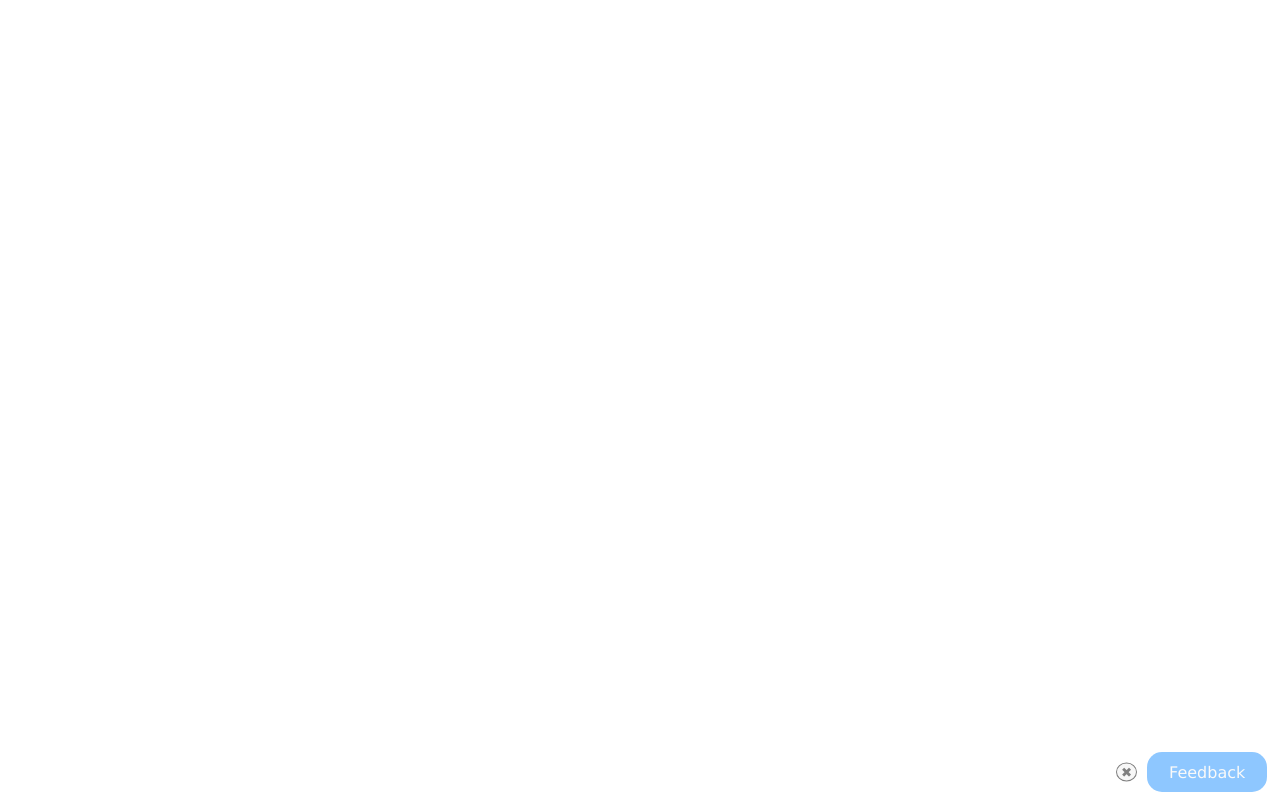
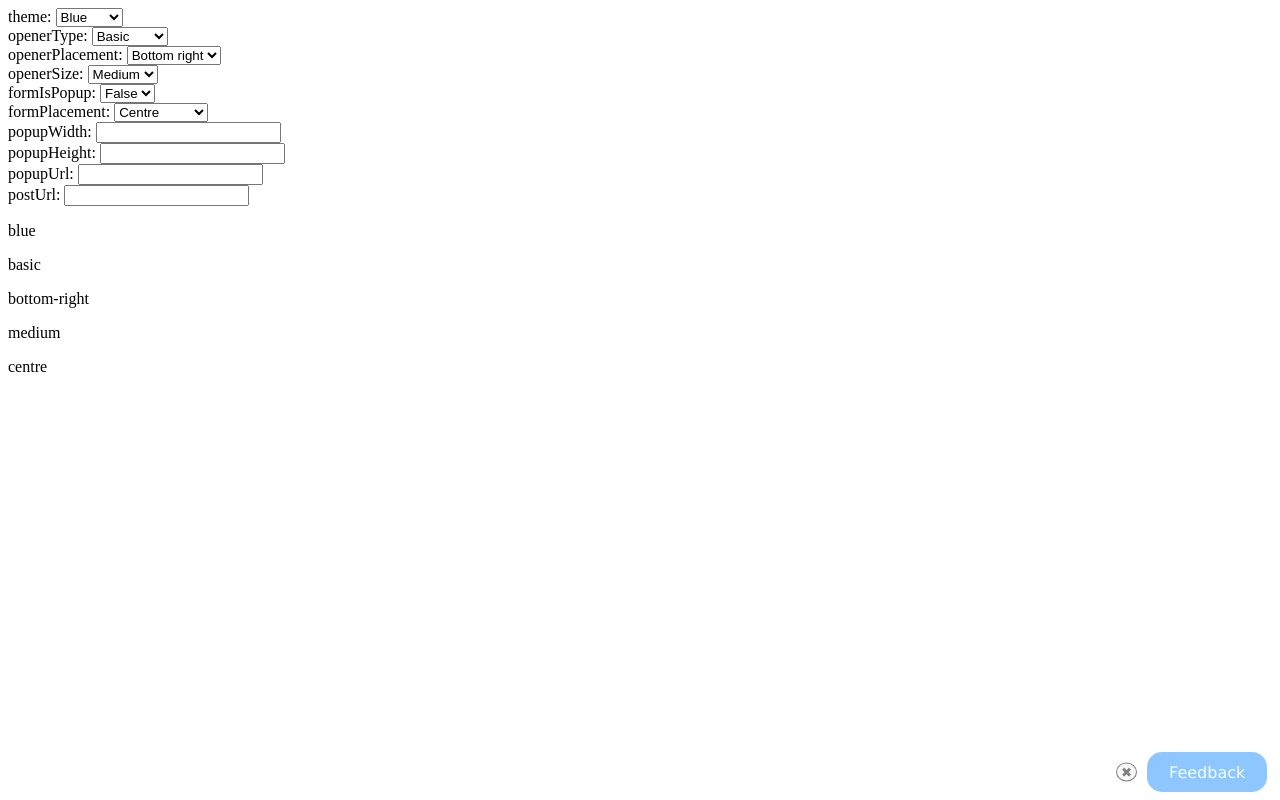
Before and after one commit to Edfernape/feedback-plugin, a React app: page / in a window 1280 px wide. Built offline with nearby package versions, Linux system fonts and the light colour scheme.

Commit message:
made progress in demo

```diff
--- /dev/null
+++ b/examples/src/Demo.jsx
@@ -0,0 +1,292 @@
+import React from 'react';
+import FeedbackPlugin from '../../src';
+
+export default class Demo extends React.Component {
+  static c0() {
+    this.setState({
+      theme: document.getElementById('demo-theme').value,
+    });
+  }
+
+  static c1() {
+    this.setState({
+      openerType: document.getElementById('demo-openerType').value,
+    });
+  }
+
+  static c2() {
+    this.setState({
+      openerPlacement: document.getElementById('demo-openerPlacement')
+        .value,
+    });
+  }
+
+  static c3() {
+    this.setState({
+      openerSize: document.getElementById('demo-openerSize').value,
+    });
+  }
+
+  static c4() {
+    this.setState({
+      formIsPopup: document.getElementById('demo-formIsPopup').value,
+    });
+  }
+
+  static c5() {
+    this.setState({
+      formPlacement: document.getElementById('demo-formPlacement')
+        .value,
+    });
+  }
+
+  static c6() {
+    this.setState({
+      popupWidth: document.getElementById('demo-popupWidth').value,
+    });
+  }
+
+  static c7() {
+    this.setState({
+      popupHeight: document.getElementById('demo-popupHeight').value,
+    });
+  }
+
+  static c8() {
+    this.setState({
+      popupUrl: document.getElementById('demo-popupUrl').value,
+    });
+  }
+
+  static c9() {
+    this.setState({
+      postUrl: document.getElementById('demo-postUrl').value,
+    });
+  }
+
+  plugin() {
+    const {
+      theme,
+      openerType,
+      openerPlacement,
+      openerSize,
+      formIsPopup,
+      formPlacement,
+      popupWidth,
+      popupHeight,
+      popupUrl,
+      postUrl,
+    } = this.state;
+
+    return (
+      <FeedbackPlugin
+        theme={theme}
+        openerType={openerType}
+        openerPlacement={openerPlacement}
+        openerSize={openerSize}
+        formIsPopup={formIsPopup}
+        formPlacement={formPlacement}
+        popupWidth={popupWidth}
+        popupHeight={popupHeight}
+        popupUrl={popupUrl}
+        postUrl={postUrl}
+      />
+    );
+  }
+
+  constructor(props) {
+    super(props);
+    this.state = {
+      theme: 'blue',
+      openerType: 'basic',
+      openerPlacement: 'bottom-right',
+      openerSize: 'medium',
+      formIsPopup: false,
+      formPlacement: 'centre',
+      popupWidth: null,
+      popupHeight: null,
+      popupUrl: '',
+      postUrl: '',
+    };
+    Demo.c0 = Demo.c0.bind(this);
+    Demo.c1 = Demo.c1.bind(this);
+    Demo.c2 = Demo.c2.bind(this);
+    Demo.c3 = Demo.c3.bind(this);
+    Demo.c4 = Demo.c4.bind(this);
+    Demo.c5 = Demo.c5.bind(this);
+    Demo.c6 = Demo.c6.bind(this);
+    Demo.c7 = Demo.c7.bind(this);
+    Demo.c8 = Demo.c8.bind(this);
+    Demo.c9 = Demo.c9.bind(this);
+  }
+
+  componentDidMount() {
+    document
+      .getElementById('demo-theme')
+      .addEventListener('change', Demo.c0);
+    document
+      .getElementById('demo-openerType')
+      .addEventListener('change', Demo.c1);
+    document
+      .getElementById('demo-openerPlacement')
+      .addEventListener('change', Demo.c2);
+    document
+      .getElementById('demo-openerSize')
+      .addEventListener('change', Demo.c3);
+    document
+      .getElementById('demo-formIsPopup')
+      .addEventListener('change', Demo.c4);
+    document
+      .getElementById('demo-formPlacement')
+      .addEventListener('change', Demo.c5);
+    document
+      .getElementById('demo-popupWidth')
+      .addEventListener('change', Demo.c6);
+    document
+      .getElementById('demo-popupHeight')
+      .addEventListener('change', Demo.c7);
+    document
+      .getElementById('demo-popupUrl')
+      .addEventListener('change', Demo.c8);
+    document
+      .getElementById('demo-postUrl')
+      .addEventListener('change', Demo.c9);
+  }
+
+  componentWillUnmount() {
+    document
+      .getElementById('demo-theme')
+      .removeEventListener('change', Demo.c0);
+    document
+      .getElementById('demo-openerType')
+      .removeEventListener('change', Demo.c1);
+    document
+      .getElementById('demo-openerPlacement')
+      .removeEventListener('change', Demo.c2);
+    document
+      .getElementById('demo-openerSize')
+      .removeEventListener('change', Demo.c3);
+    document
+      .getElementById('demo-formIsPopup')
+      .removeEventListener('change', Demo.c4);
+    document
+      .getElementById('demo-formPlacement')
+      .removeEventListener('change', Demo.c5);
+    document
+      .getElementById('demo-popupWidth')
+      .removeEventListener('change', Demo.c6);
+    document
+      .getElementById('demo-popupHeight')
+      .removeEventListener('change', Demo.c7);
+    document
+      .getElementById('demo-popupUrl')
+      .removeEventListener('change', Demo.c8);
+    document
+      .getElementById('demo-postUrl')
+      .removeEventListener('change', Demo.c9);
+  }
+
+  render() {
+    const {
+      theme,
+      openerType,
+      openerPlacement,
+      openerSize,
+      formIsPopup,
+      formPlacement,
+      popupWidth,
+      popupHeight,
+      popupUrl,
+      postUrl,
+    } = this.state;
+
+    const plugin = this.plugin();
+    return (
+      <div>
+        {plugin}
+        <div>
+          <span>theme: </span>
+          <select id="demo-theme" defaultValue="blue">
+            <option value="red">Red</option>
+            <option value="yellow">Yellow</option>
+            <option value="blue">Blue</option>
+            <option value="green">Green</option>
+            <option value="orange">Orange</option>
+            <option value="purple">Purple</option>
+            <option value="dark">Dark</option>
+            <option value="light">Light</option>
+          </select>
+          <br />
+          <span>openerType: </span>
+          <select id="demo-openerType" defaultValue="basic">
+            <option value="basic">Basic</option>
+            <option value="carousel">Carousel</option>
+          </select>
+          <br />
+          <span>openerPlacement: </span>
+          <select
+            id="demo-openerPlacement"
+            defaultValue="bottom-right"
+          >
+            <option value="top">Top</option>
+            <option value="top-right">Top right</option>
+            <option value="right">Right</option>
+            <option value="bottom-right">Bottom right</option>
+            <option value="bottom">Bottom</option>
+            <option value="bottom-left">Bottom Left</option>
+            <option value="left">Left</option>
+            <option value="top-left">Top left</option>
+          </select>
+          <br />
+          <span>openerSize: </span>
+          <select id="demo-openerSize" defaultValue="medium">
+            <option value="small">Small</option>
+            <option value="medium">Medium</option>
+            <option value="large">Large</option>
+          </select>
+          <br />
+          <span>formIsPopup: </span>
+          <select id="demo-formIsPopup" defaultValue={false}>
+            <option value={true}>True</option>
+            <option value={false}>False</option>
+          </select>
+          <br />
+          <span>formPlacement: </span>
+          <select id="demo-formPlacement" defaultValue="centre">
+            <option value="top">Top</option>
+            <option value="top-right">Top right</option>
+            <option value="right">Right</option>
+            <option value="bottom-right">Bottom right</option>
+            <option value="bottom">Bottom</option>
+            <option value="bottom-left">Bottom Left</option>
+            <option value="left">Left</option>
+            <option value="top-left">Top left</option>
+            <option value="centre">Centre</option>
+          </select>
+          <br />
+          <span>popupWidth: </span>
+          <input id="demo-popupWidth" type="number" />
+          <br />
+          <span>popupHeight: </span>
+          <input id="demo-popupHeight" type="number" />
+          <br />
+          <span>popupUrl: </span>
+          <input id="demo-popupUrl" type="text" />
+          <br />
+          <span>postUrl: </span>
+          <input id="demo-postUrl" type="text" />
+        </div>
+        <p>{theme}</p>
+        <p>{openerType}</p>
+        <p>{openerPlacement}</p>
+        <p>{openerSize}</p>
+        <p>{formIsPopup}</p>
+        <p>{formPlacement}</p>
+        <p>{popupWidth}</p>
+        <p>{popupHeight}</p>
+        <p>{popupUrl}</p>
+        <p>{postUrl}</p>
+      </div>
+    );
+  }
+}
--- a/examples/src/index.jsx
+++ b/examples/src/index.jsx
@@ -1,8 +1,5 @@
 import React from 'react';
 import ReactDOM from 'react-dom';
-import FeedbackPlugin from '../../src';
+import Demo from './Demo';
 
-ReactDOM.render(
-  <FeedbackPlugin postUrl="http://localhost:3000/post-feedback" />,
-  document.getElementById('root'),
-);
+ReactDOM.render(<Demo />, document.getElementById('root'));
```
